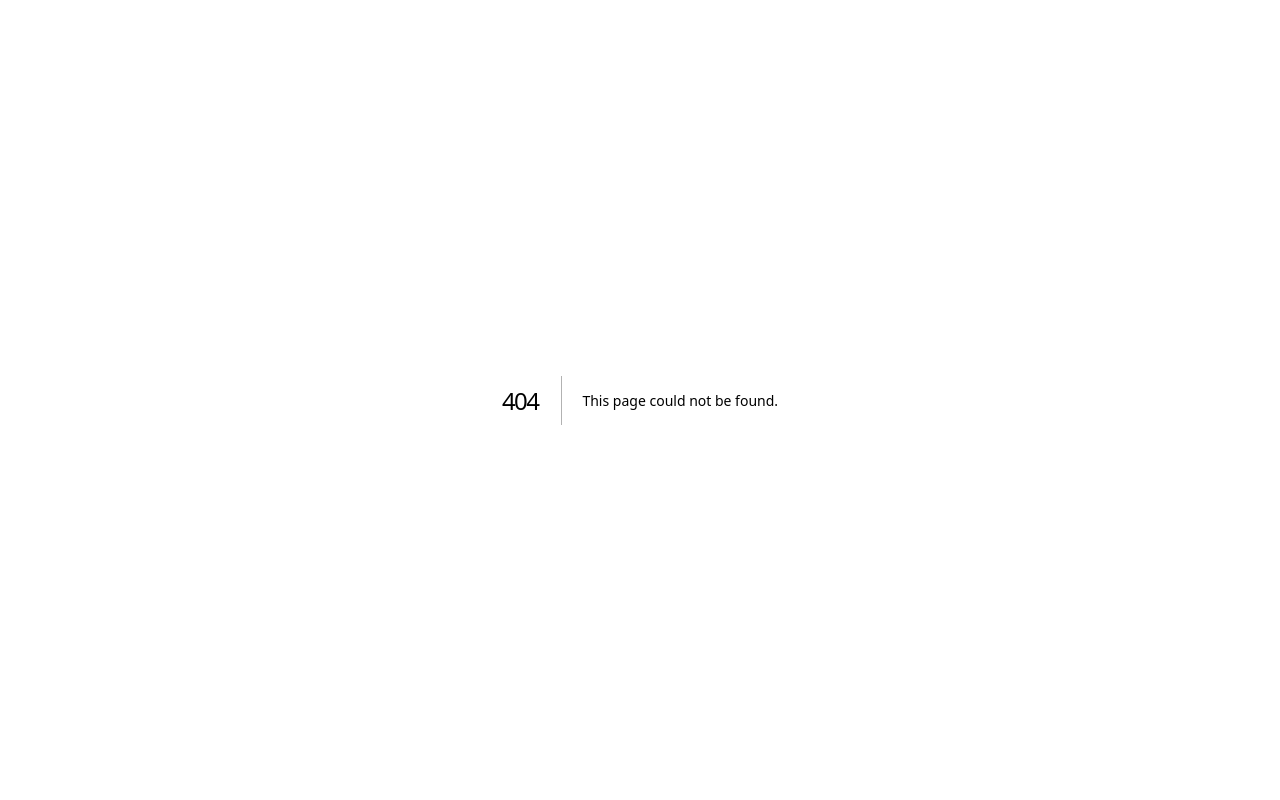
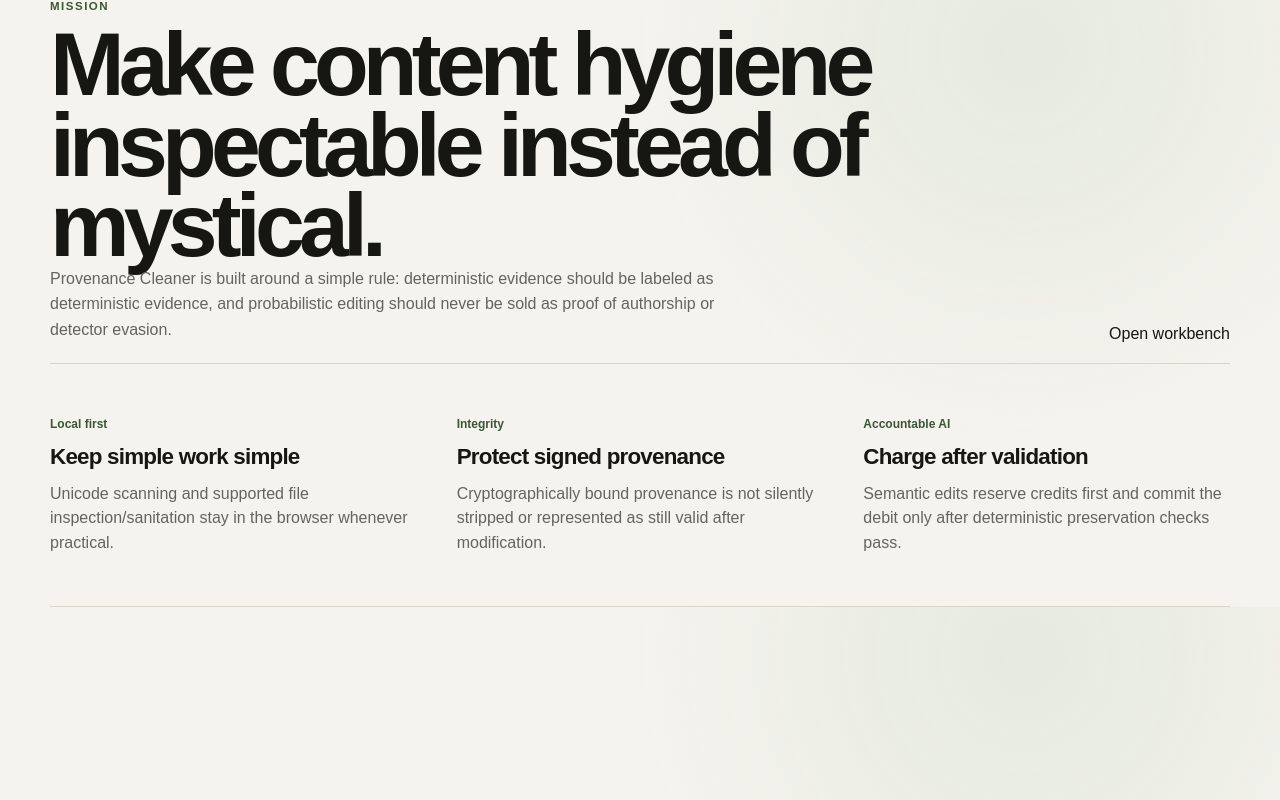
Before and after one commit to rrahul0904/provenance-cleaner, a Next.js app: page /mission in a window 1280 px wide. Before the commit this address had no page. Built offline with nearby package versions, Linux system fonts and the light colour scheme.

Commit message:
feat: add original product mission page

```diff
--- /dev/null
+++ b/src/app/mission/page.tsx
@@ -0,0 +1,3 @@
+export default function MissionPage() {
+  return <main className="shell"><header className="section-heading"><div><p className="eyebrow">Mission</p><h1>Make content hygiene inspectable instead of mystical.</h1><p>Provenance Cleaner is built around a simple rule: deterministic evidence should be labeled as deterministic evidence, and probabilistic editing should never be sold as proof of authorship or detector evasion.</p></div><a href="/">Open workbench</a></header><section className="principles"><div><span>Local first</span><h3>Keep simple work simple</h3><p>Unicode scanning and supported file inspection/sanitation stay in the browser whenever practical.</p></div><div><span>Integrity</span><h3>Protect signed provenance</h3><p>Cryptographically bound provenance is not silently stripped or represented as still valid after modification.</p></div><div><span>Accountable AI</span><h3>Charge after validation</h3><p>Semantic edits reserve credits first and commit the debit only after deterministic preservation checks pass.</p></div></section></main>;
+}
```
